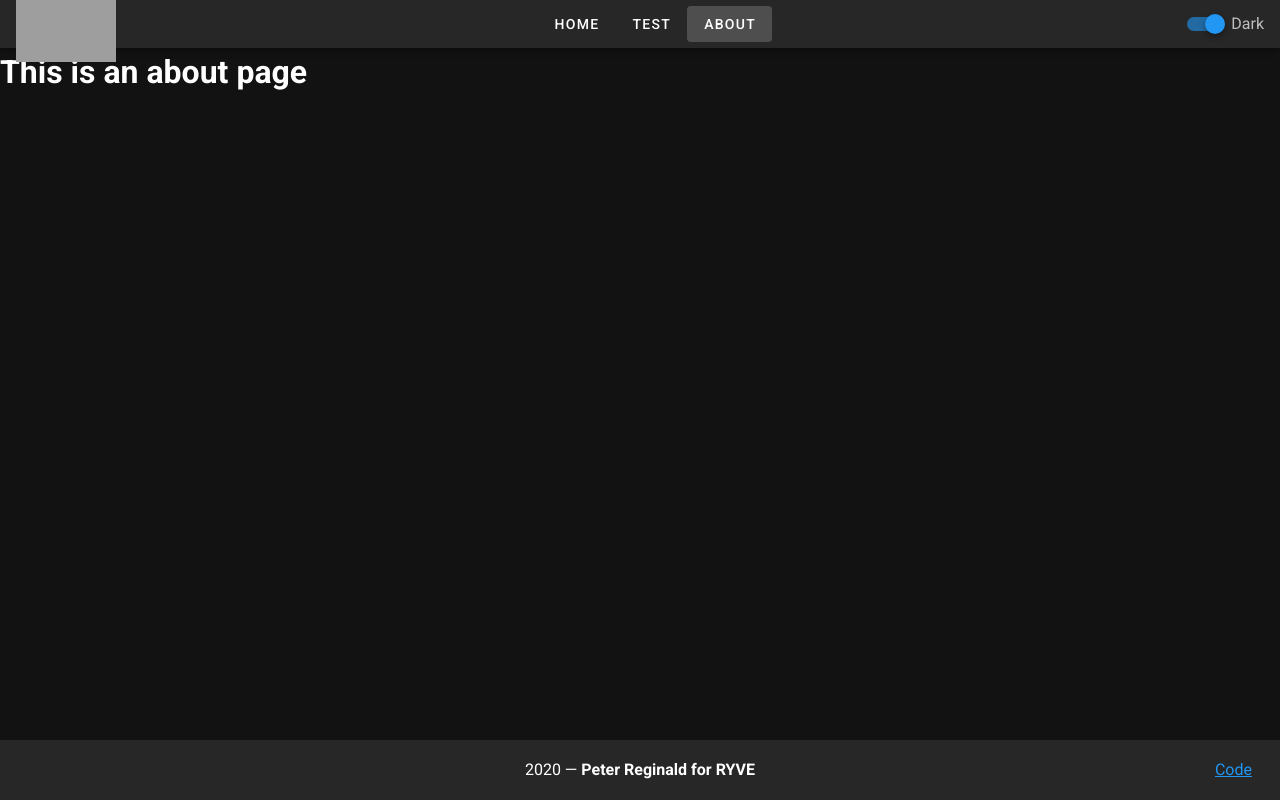
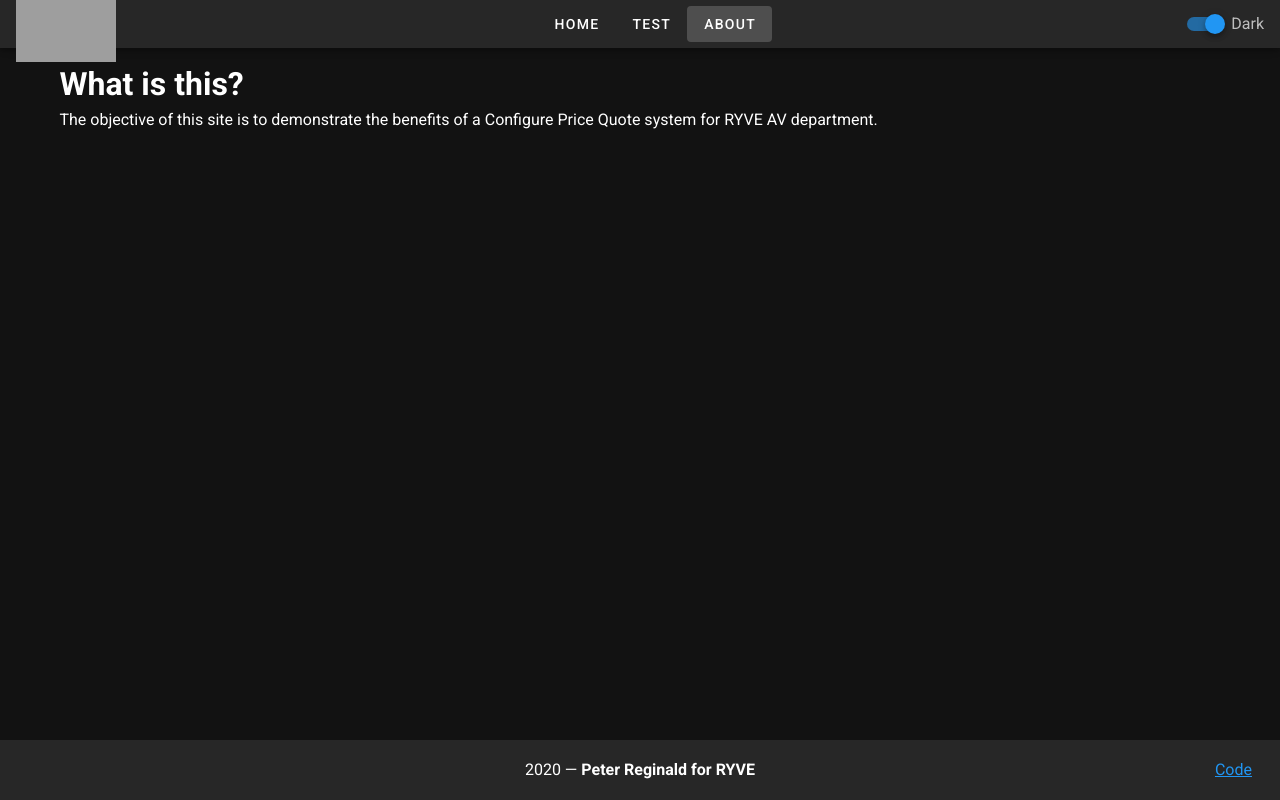
Before and after one commit to preginald/ryve, a Vue app: page /about in a window 1280 px wide. Built offline with nearby package versions, Linux system fonts and the light colour scheme; grey boxes are pictures that could not be loaded.

Commit message:
add content About

```diff
--- a/src/views/About.vue
+++ b/src/views/About.vue
@@ -1,5 +1,11 @@
 <template>
-  <div class="about">
-    <h1>This is an about page</h1>
-  </div>
+  <v-container>
+    <div class="heading">
+      <h1>What is this?</h1>
+    </div>
+    <div class="body">
+      The objective of this site is to demonstrate the benefits of a Configure
+      Price Quote system for RYVE AV department.
+    </div>
+  </v-container>
 </template>
```
